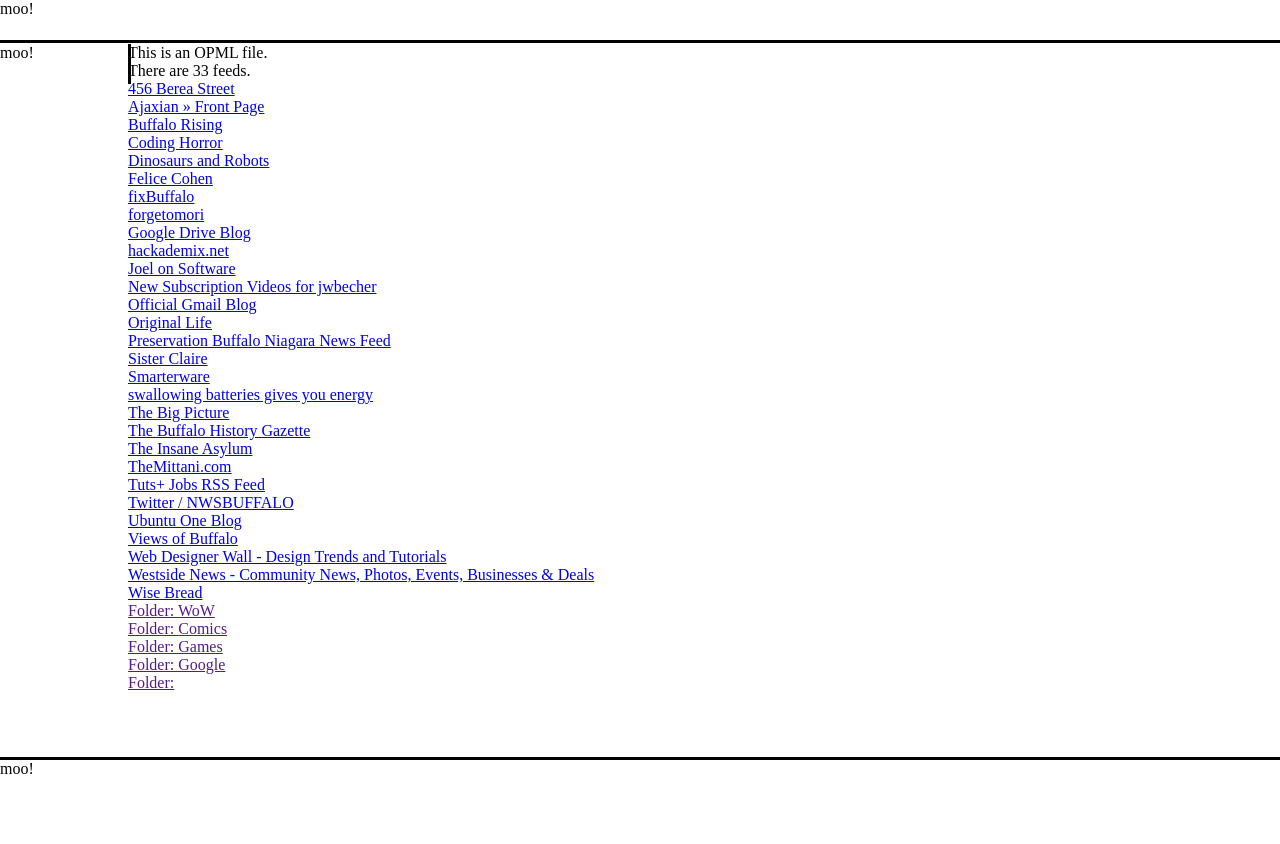
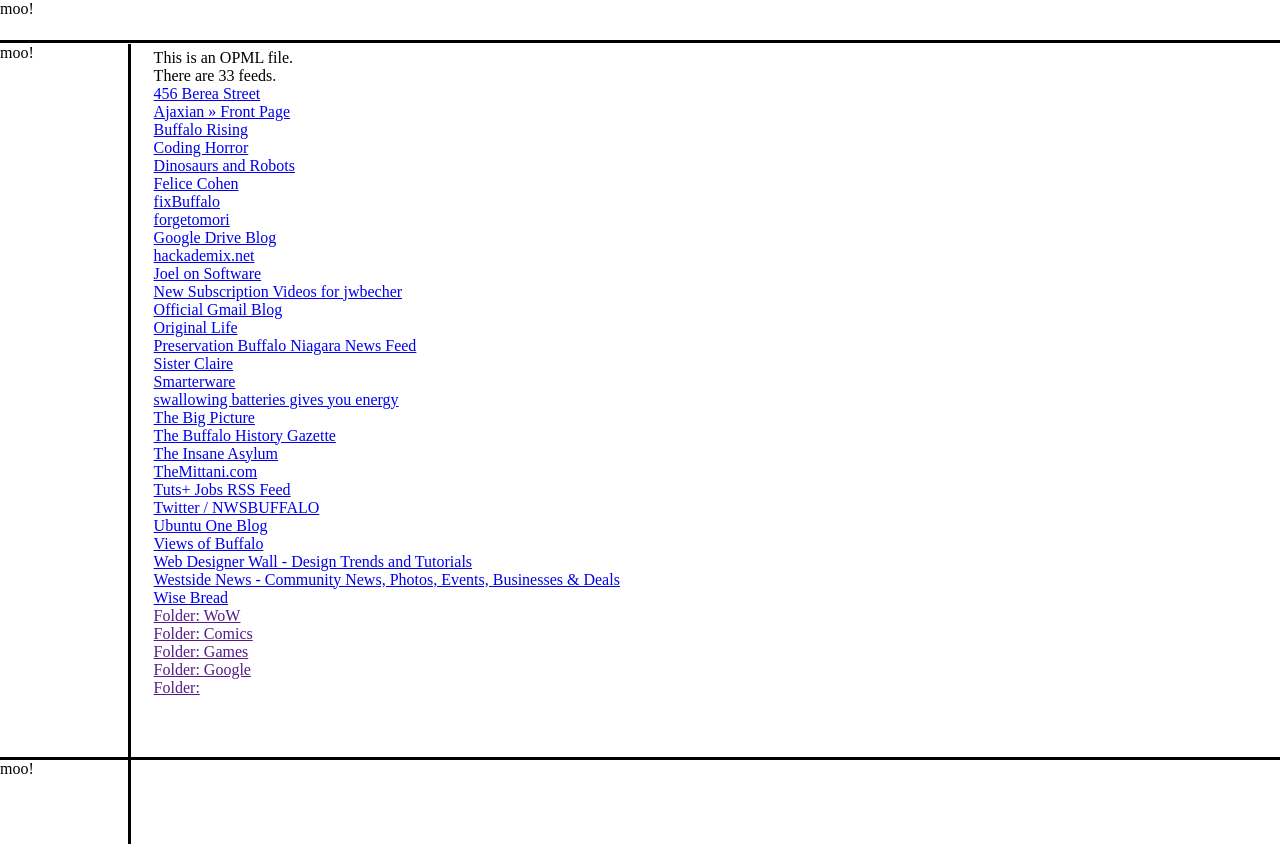
Before and after one commit to developar/reader, a PHP site: page / in a window 1280 px wide. Run offline with PHP 8.4, Linux system fonts and the light colour scheme.

Commit message:
UI cleanup

```diff
--- a/index.php
+++ b/index.php
@@ -23,7 +23,7 @@
                 border-bottom: 3px black solid;
             }
             div.main-container {
-                top: 5.5%;
+                top: 5.45%;
                 bottom: 5%;
                 overflow: hidden;
                 position: absolute;
@@ -33,7 +33,7 @@
             div.sidebar {
                 top: 0px;
                 left: 0px;
-                height: 5%;
+                height: 100%;
                 width: 10%;
                 position: absolute;
                 border-right: 3px black solid;
@@ -43,7 +43,9 @@
                 overflow: visible;
                 overflow-y: auto;
                 height: 89%;
-                width: 90%
+                width: 88%;
+                padding-top: 5px;
+                padding-left: 20px;
             }
             div.bottom {
                 bottom: 0px;
```
Also changed, not shown: index.html (deleted, +0 -11 lines).
